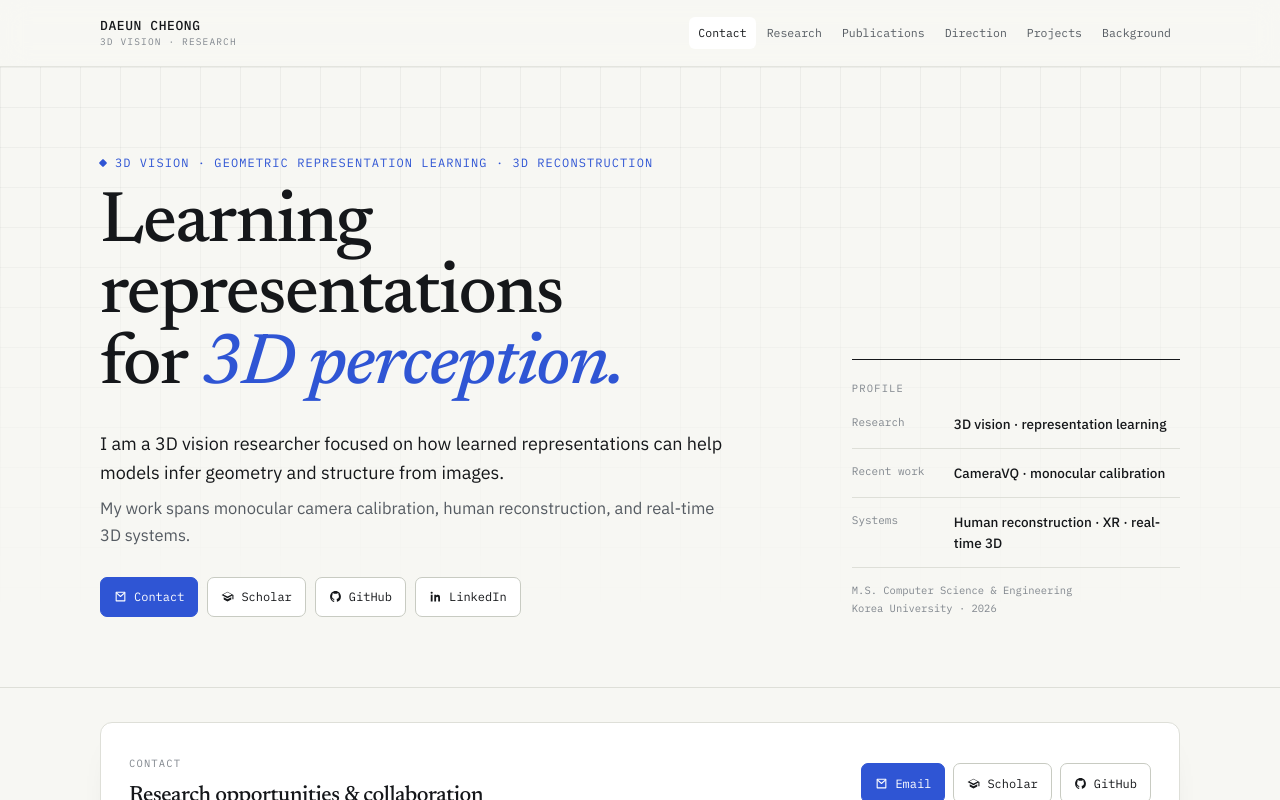
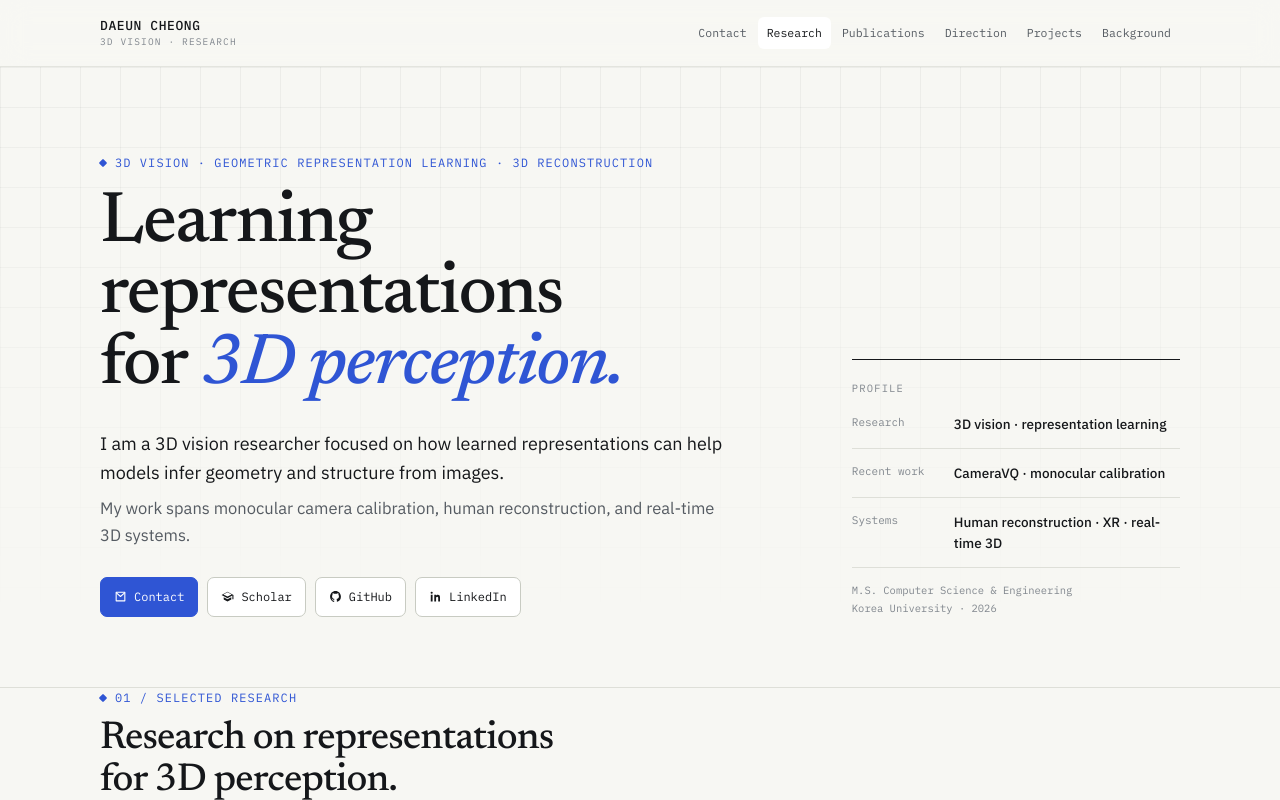
Before and after one commit to GraceCheong/web, a React (Vite) app: page / in a window 1280 px wide. Shown: the top 800 px of the page. Built offline with nearby package versions, Linux system fonts and the light colour scheme.

Commit message:
Remove duplicate contact section

```diff
--- a/src/App.jsx
+++ b/src/App.jsx
@@ -6,7 +6,6 @@ import ResearchDirection from './components/ResearchDirection'
 import Publications from './components/Publications'
 import SideProjects from './components/SideProjects'
 import About from './components/About'
-import Contact from './components/Contact'
 import Footer from './components/Footer'
 import { researchItems } from './data/content'
 
@@ -32,7 +31,6 @@ export default function App() {
       <Header />
       <main>
         <Hero />
-        <Contact />
         <TimelineSection
           id="research"
           eyebrow="01 / Selected Research"
```
